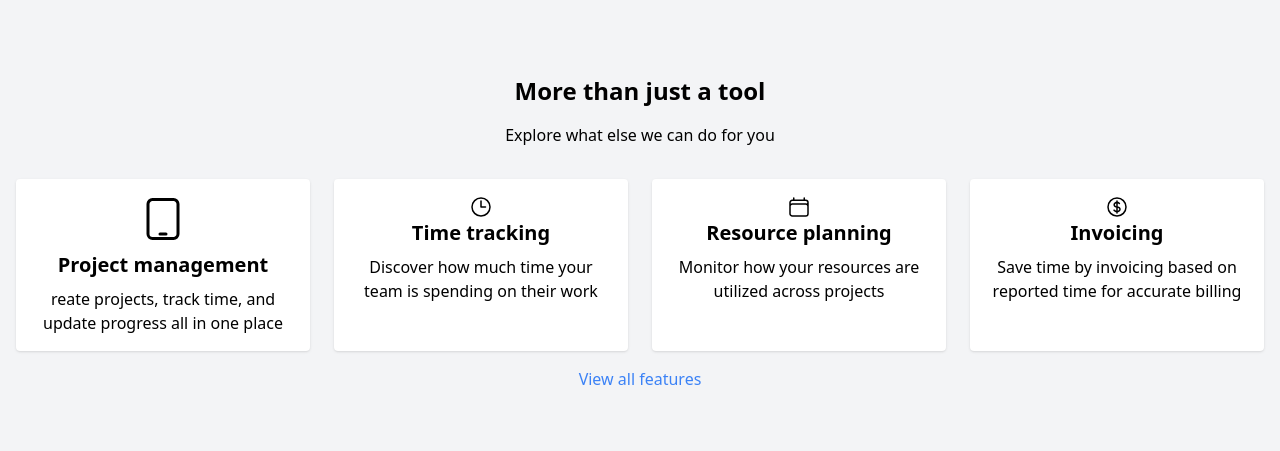
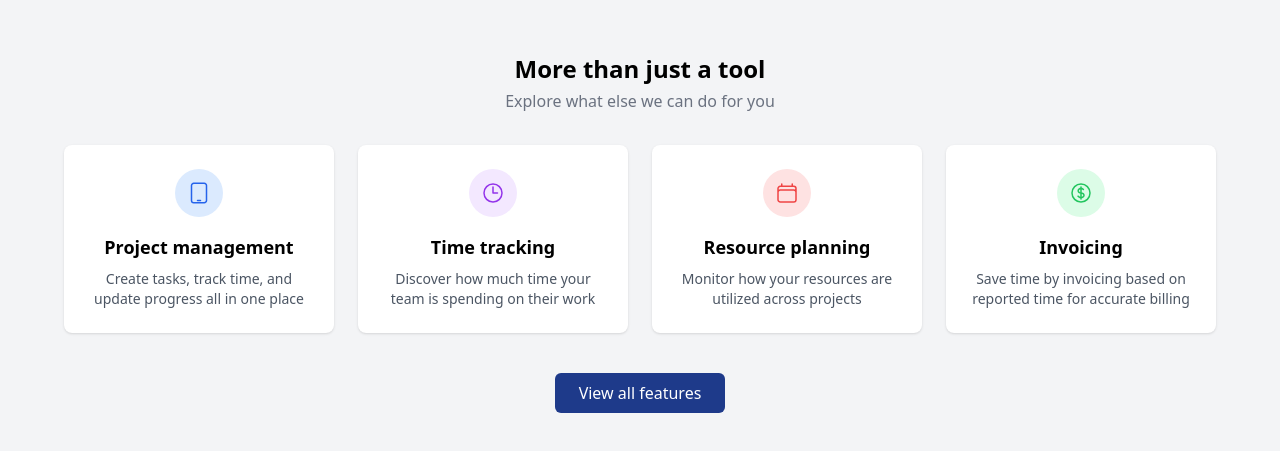
Before and after one commit to RJavierRC/RJavierRC.github.io, a plain HTML site: page examen.html in a window 1280 px wide. Shown: the part 167-618 px from the top of the page. Drawn offline with nearby package versions, Linux system fonts and the light colour scheme.

Commit message:
actualizacion de examen y menu princiapal

```diff
--- a/examen.html
+++ b/examen.html
@@ -8,46 +8,55 @@
 </head>
 <body class="bg-gray-100 min-h-screen flex flex-col items-center justify-center">
     <div class="container mx-auto p-4 text-center">
-        <h1 class="text-2xl font-bold mb-4">More than just a tool</h1>
-        <p class="mb-8">Explore what else we can do for you</p>
+        <h1 class="text-2xl font-bold mb-1">More than just a tool</h1>
+        <p class="text-gray-500 mb-8">Explore what else we can do for you</p>
 
-        <div class="grid grid-cols-4 md:grid-cols-4 lg:grid-cols-4 gap-6 justify-items-center">
-            <div class="bg-white p-4 rounded shadow flex flex-col items-center text-center">
-                <svg xmlns="http://www.w3.org/2000/svg" fill="none" viewBox="0 0 24 24" stroke-width="1.5" stroke="currentColor" class="size-12 mb-2">
-                    <path stroke-linecap="round" stroke-linejoin="round" d="M10.5 19.5h3m-6.75 2.25h10.5a2.25 2.25 0 0 0 2.25-2.25v-15a2.25 2.25 0 0 0-2.25-2.25H6.75A2.25 2.25 0 0 0 4.5 4.5v15a2.25 2.25 0 0 0 2.25 2.25Z" />
-                </svg>
-                <h2 class="text-xl font-semibold mb-2">Project management</h2>
-                <p>reate projects, track time, and update progress all in one place</p>
-            </div>
+        <div class="grid grid-cols-1 md:grid-cols-2 lg:grid-cols-4 gap-6 justify-items-center max-w-6xl mx-auto">
 
-            <div class="bg-white p-4 rounded shadow flex flex-col items-center text-center">
-                <svg xmlns="http://www.w3.org/2000/svg" fill="none" viewBox="0 0 24 24" stroke-width="1.5" stroke="currentColor" class="size-6">
-                    <path stroke-linecap="round" stroke-linejoin="round" d="M12 6v6h4.5m4.5 0a9 9 0 1 1-18 0 9 9 0 0 1 18 0Z" />
-                </svg>
-                <h2 class="text-xl font-semibold mb-2">Time tracking</h2>
-                <p>Discover how much time your team is spending on their work</p>
+            <div class="bg-white p-6 rounded-lg shadow w-full flex flex-col items-center text-center">
+                <div class="bg-blue-100 rounded-full p-3 mb-4">
+                    <svg xmlns="http://www.w3.org/2000/svg" fill="none" viewBox="0 0 24 24" stroke-width="1.5" stroke="currentColor" class="w-6 h-6 text-blue-600">
+                        <path stroke-linecap="round" stroke-linejoin="round" d="M10.5 19.5h3m-6.75 2.25h10.5a2.25 2.25 0 0 0 2.25-2.25v-15a2.25 2.25 0 0 0-2.25-2.25H6.75A2.25 2.25 0 0 0 4.5 4.5v15a2.25 2.25 0 0 0 2.25 2.25Z" />
+                    </svg>
+                </div>
+                <h2 class="text-lg font-semibold mb-2">Project management</h2>
+                <p class="text-gray-600 text-sm">Create tasks, track time, and update progress all in one place</p>
             </div>
 
 
-            <div class="bg-white p-4 rounded shadow flex flex-col items-center text-center">
-                <svg xmlns="http://www.w3.org/2000/svg" fill="none" viewBox="0 0 24 24" stroke-width="1.5" stroke="currentColor" class="size-6">
-                    <path stroke-linecap="round" stroke-linejoin="round" d="M6.75 3v2.25M17.25 3v2.25M3 18.75V7.5a2.25 2.25 0 0 1 2.25-2.25h13.5A2.25 2.25 0 0 1 21 7.5v11.25m-18 0A2.25 2.25 0 0 0 5.25 21h13.5A2.25 2.25 0 0 0 21 18.75m-18 0v-7.5A2.25 2.25 0 0 1 5.25 9h13.5A2.25 2.25 0 0 1 21 11.25v7.5" />
-                </svg>
-                <h2 class="text-xl font-semibold mb-2">Resource planning</h2>
-                <p>Monitor how your resources are utilized across projects</p>
+            <div class="bg-white p-6 rounded-lg shadow w-full flex flex-col items-center text-center">
+                <div class="bg-purple-100 rounded-full p-3 mb-4">
+                    <svg xmlns="http://www.w3.org/2000/svg" fill="none" viewBox="0 0 24 24" stroke-width="1.5" stroke="currentColor" class="w-6 h-6 text-purple-600">
+                        <path stroke-linecap="round" stroke-linejoin="round" d="M12 6v6h4.5m4.5 0a9 9 0 1 1-18 0 9 9 0 0 1 18 0Z" />
+                    </svg>
+                </div>
+                <h2 class="text-lg font-semibold mb-2">Time tracking</h2>
+                <p class="text-gray-600 text-sm">Discover how much time your team is spending on their work</p>
             </div>
 
 
-            <div class="bg-white p-4 rounded shadow flex flex-col items-center text-center">
-                <svg xmlns="http://www.w3.org/2000/svg" fill="none" viewBox="0 0 24 24" stroke-width="1.5" stroke="currentColor" class="size-6">
-                    <path stroke-linecap="round" stroke-linejoin="round" d="M12 6v12m-3-2.818.879.659c1.171.879 3.07.879 4.242 0 1.172-.879 1.172-2.303 0-3.182C13.536 12.219 12.768 12 12 12c-.725 0-1.45-.22-2.003-.659-1.106-.879-1.106-2.303 0-3.182s2.9-.879 4.006 0l.415.33M21 12a9 9 0 1 1-18 0 9 9 0 0 1 18 0Z" />
-                </svg>
-                <h2 class="text-xl font-semibold mb-2">Invoicing</h2>
-                <p>Save time by invoicing based on reported time for accurate billing</p>
+            <div class="bg-white p-6 rounded-lg shadow w-full flex flex-col items-center text-center">
+                <div class="bg-red-100 rounded-full p-3 mb-4">
+                    <svg xmlns="http://www.w3.org/2000/svg" fill="none" viewBox="0 0 24 24" stroke-width="1.5" stroke="currentColor" class="w-6 h-6 text-red-500">
+                        <path stroke-linecap="round" stroke-linejoin="round" d="M6.75 3v2.25M17.25 3v2.25M3 18.75V7.5a2.25 2.25 0 0 1 2.25-2.25h13.5A2.25 2.25 0 0 1 21 7.5v11.25m-18 0A2.25 2.25 0 0 0 5.25 21h13.5A2.25 2.25 0 0 0 21 18.75m-18 0v-7.5A2.25 2.25 0 0 1 5.25 9h13.5A2.25 2.25 0 0 1 21 11.25v7.5" />
+                    </svg>
+                </div>
+                <h2 class="text-lg font-semibold mb-2">Resource planning</h2>
+                <p class="text-gray-600 text-sm">Monitor how your resources are utilized across projects</p>
+            </div>
+
+                <div class="bg-white p-6 rounded-lg shadow w-full flex flex-col items-center text-center">
+                <div class="bg-green-100 rounded-full p-3 mb-4">
+                    <svg xmlns="http://www.w3.org/2000/svg" fill="none" viewBox="0 0 24 24" stroke-width="1.5" stroke="currentColor" class="w-6 h-6 text-green-500">
+                        <path stroke-linecap="round" stroke-linejoin="round" d="M12 6v12m-3-2.818.879.659c1.171.879 3.07.879 4.242 0 1.172-.879 1.172-2.303 0-3.182C13.536 12.219 12.768 12 12 12c-.725 0-1.45-.22-2.003-.659-1.106-.879-1.106-2.303 0-3.182s2.9-.879 4.006 0l.415.33M21 12a9 9 0 1 1-18 0 9 9 0 0 1 18 0Z" />
+                    </svg>
+                </div>
+                <h2 class="text-lg font-semibold mb-2">Invoicing</h2>
+                <p class="text-gray-600 text-sm">Save time by invoicing based on reported time for accurate billing</p>
             </div>
         </div>
 
-        <a href="/index.html" class="mt-4 inline-block text-blue-500 hover:underline">View all features</a>
+        <button class="mt-10 bg-blue-900 text-white px-6 py-2 rounded-md hover:bg-blue-800 transition">View all features</button>
     </div>
 </body>
 </html>
```
Also changed, not shown: index.html (+7 -0 lines).
